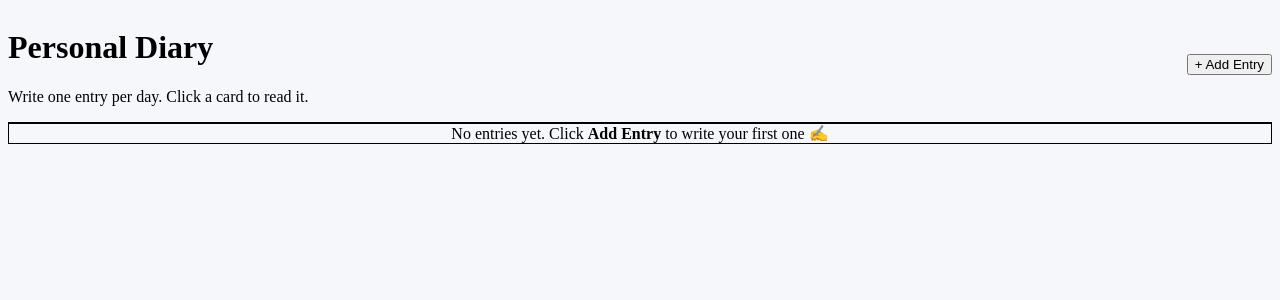
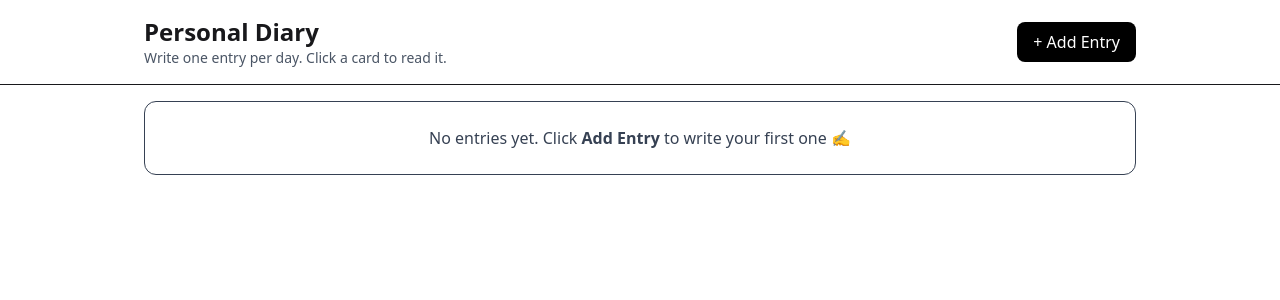
Before and after one commit to bhaveshshah/personal-diary, a React (Vite) app: page / in a window 1280 px wide. Shown: the top 300 px of the page. Built offline with nearby package versions, Linux system fonts and the light colour scheme.

Commit message:
changes mades

```diff
--- a/package.json
+++ b/package.json
@@ -20,7 +20,7 @@
     "@types/react": "^19.2.5",
     "@types/react-dom": "^19.2.3",
     "@vitejs/plugin-react": "^5.1.1",
-    "daisyui": "^5.5.17",
+    "daisyui": "^5.5.18",
     "eslint": "^9.39.1",
     "eslint-plugin-react-hooks": "^7.0.1",
     "eslint-plugin-react-refresh": "^0.4.24",
--- a/src/components/AddEntryButton.jsx
+++ b/src/components/AddEntryButton.jsx
@@ -1,8 +1,8 @@
-// A small reusable button component
+// a small reusable button component
 export default function AddEntryButton({ onClick }) {
   return (
     <button
-      // When user clicks, we call the function passed from App (through Header)
+      // when user clicks, call the function passed from App (through Header)
       onClick={onClick}
       // Tailwind styles
       className="rounded-lg bg-black px-4 py-2 text-white hover:opacity-90"
--- a/src/components/EntryList.jsx
+++ b/src/components/EntryList.jsx
@@ -2,7 +2,7 @@
 import EntryCard from "./EntryCard.jsx";
 
 export default function EntryList({ entries, onCardClick }) {
-  // If no entries, show an empty state
+  // if no entries, show an empty state
   if (entries.length === 0) {
     return (
       <div className="rounded-xl border bg-white p-6 text-center text-gray-700">
@@ -11,10 +11,10 @@ export default function EntryList({ entries, onCardClick }) {
     );
   }
 
-  // Otherwise show a grid of cards
+  // otherwise show a grid of cards
   return (
     <div className="grid gap-4 sm:grid-cols-2 lg:grid-cols-3">
-      {/* We loop through entries and render one card per entry */}
+      {/* loop through entries and render one card per entry */}
       {entries.map((entry) => (
         <EntryCard
           // key helps React track each item
--- a/src/components/Header.jsx
+++ b/src/components/Header.jsx
@@ -14,7 +14,7 @@ export default function Header({ onAddClick }) {
           </p>
         </div>
 
-        {/* Button component; when clicked it calls onAddClick */}
+        {/* button component; when clicked it calls onAddClick */}
         <AddEntryButton onClick={onAddClick} />
       </div>
     </header>
--- a/src/components/ViewEntryModal.jsx
+++ b/src/components/ViewEntryModal.jsx
@@ -1,5 +1,5 @@
 export default function ViewEntryModal({ entry, onClose }) {
-  // If entry is null, modal is closed
+  // if entry is null, modal is closed
   if (!entry) return null;
 
   return (
--- a/src/index.css
+++ b/src/index.css
@@ -1,20 +1,12 @@
+/* Tailwind v4 style import (this brings tailwind into your project) */
+@import "tailwindcss";
 
-/* Tailwind base styles (like a clean starting point) */
-@tailwind base;
+/* This turns on DaisyUI (component classes like btn, card, modal, etc.) */
+@plugin "daisyui";
 
-/* Tailwind component classes (optional layer for component styles) */
-@tailwind components;
-
-/* Tailwind utility classes (p-4, mt-2, text-xl, etc.) */
-@tailwind utilities;
-
-/* Extra small custom styling (optional) */
+/* Optional: small global tweaks (not required) */
+html,
 body {
-  /* This makes the background slightly soft */
-  background-color: #f6f7fb;
+  /* Makes text look clean and consistent */
+  height: 100%;
 }
-
-
-
-/* @import "tailwindcss";
-@plugin "daisyui"; */
--- /dev/null
+++ b/src/tailwind.config.js
@@ -0,0 +1,22 @@
+/** @type {import('tailwindcss').Config} */
+export default {
+  // Tailwind scans these files to know which classes you used (so it can generate CSS)
+  content: [
+    "./index.html",          // scan index.html
+    "./src/**/*.{js,jsx}",   // scan all JS/JSX files in src
+  ],
+
+  // Theme settings (we keep defaults)
+  theme: {
+    extend: {},
+  },
+
+  // ✅ Enable DaisyUI as a Tailwind plugin
+  plugins: [require("daisyui")],
+
+  // Optional DaisyUI config
+  daisyui: {
+    // Themes you can use (you can change this)
+    themes: ["light", "dark"],
+  },
+};
```
Also changed, not shown: src/App.jsx (+32 -31 lines), src/components/AddEntryModal.jsx (+13 -13 lines), src/components/EntryCard.jsx (+4 -4 lines), src/main.jsx (+5 -5 lines), 1 other file (tests, documents, lock files or other folders).
